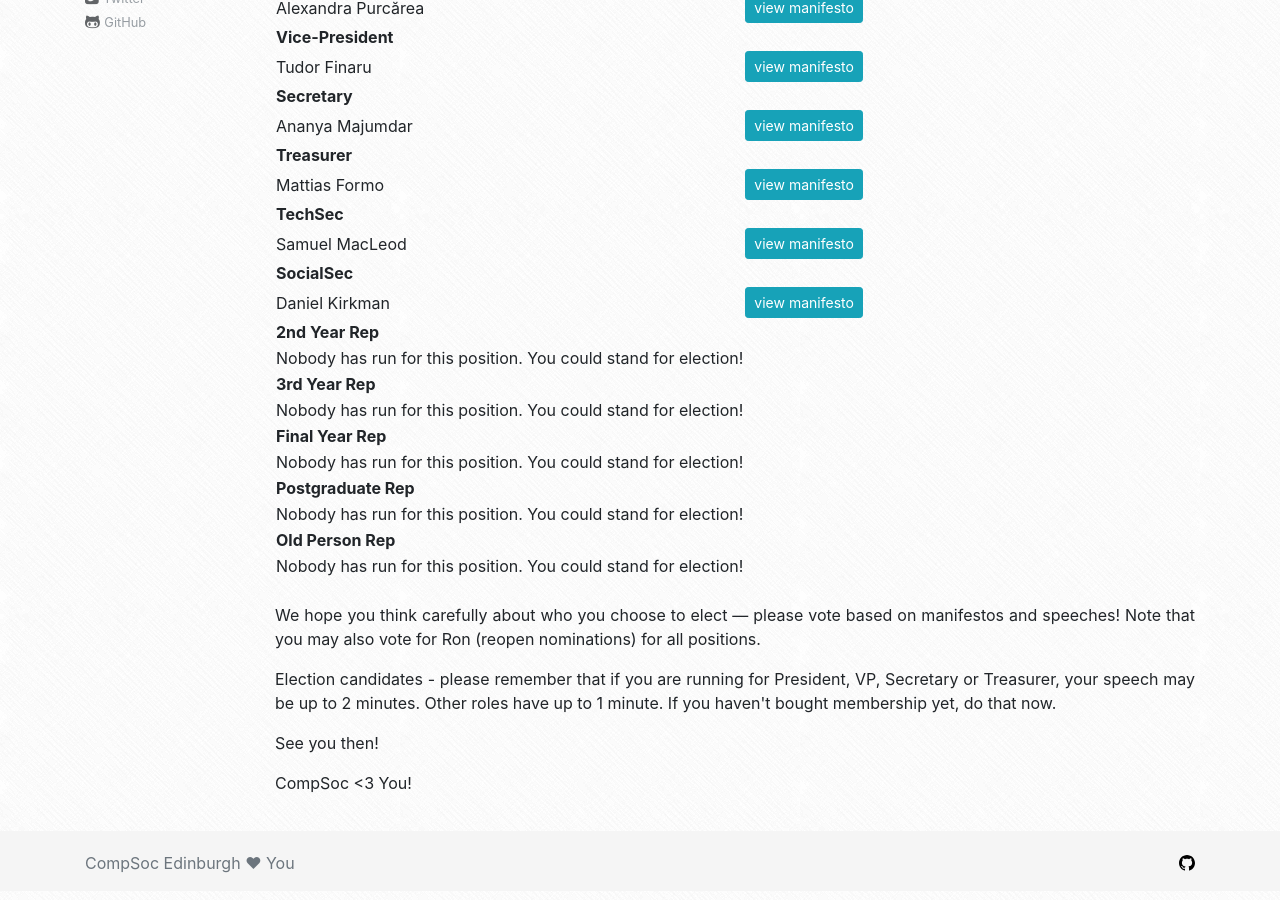
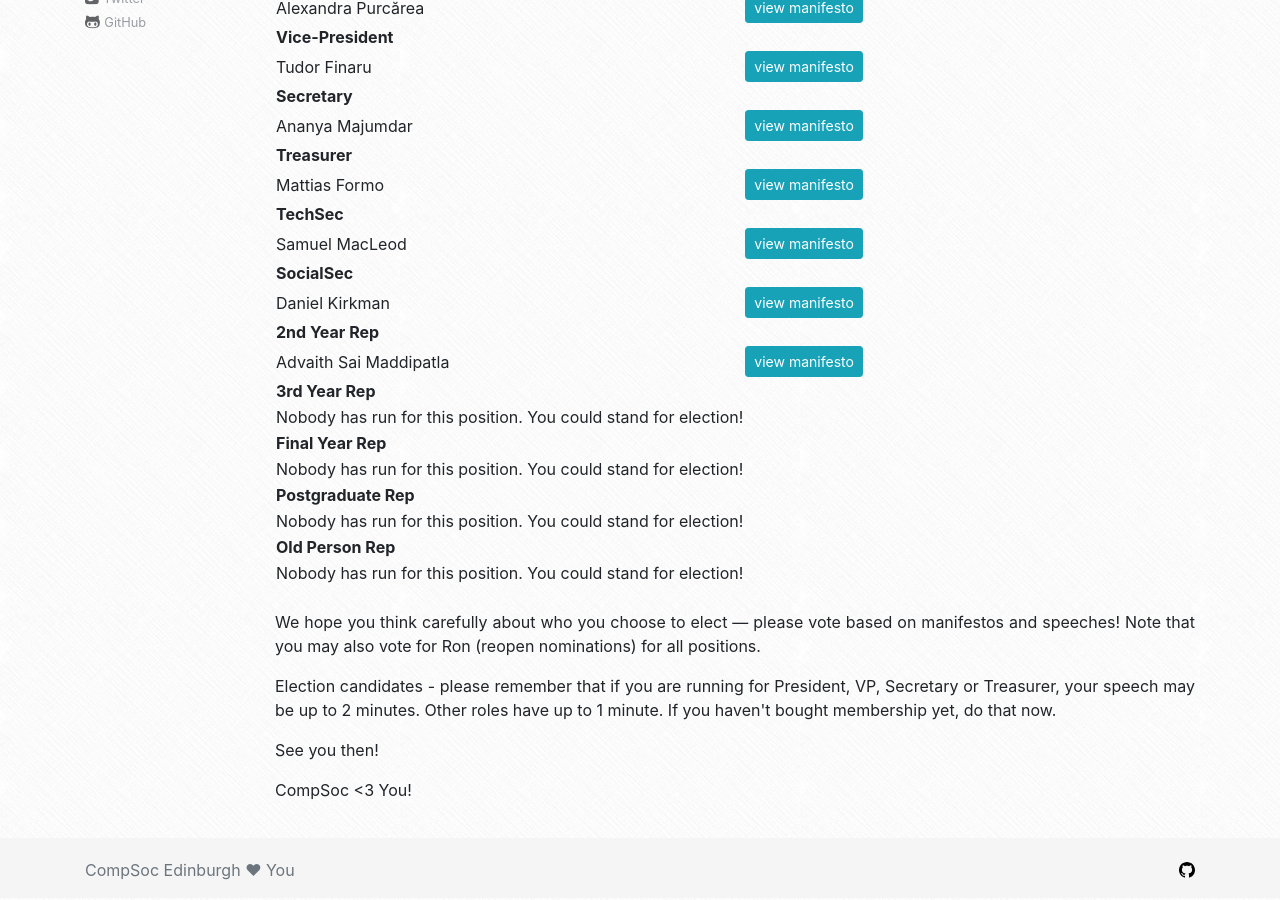
Before and after one commit to compsoc-edinburgh/website, a Jekyll site: the page built from _posts/2020-03-07-march-agm-manifestos.html, in a window 1280 px wide and 900 px high, scrolled down 586 px. Built offline with Jekyll 4.4.1, drawn with Linux system fonts in a browser that asks for light colours; nearby versions of some CDN libraries.

Commit message:
add the boi

```diff
--- a/_posts/2020-03-07-march-agm-manifestos.html
+++ b/_posts/2020-03-07-march-agm-manifestos.html
@@ -28,7 +28,8 @@ roles:
           url: https://drive.google.com/open?id=1Eq-p0e7de4GTe4my1g5LOhuxrkhmmqup
     - title: 2nd Year Rep
       people:
-        - name: Nobody has run for this position. You could stand for election!
+        - name: Advaith Sai Maddipatla
+          url: https://drive.google.com/open?id=1GRgXF8vmGYaDCur3XC0Birx-yZkP4Hjj
     - title: 3rd Year Rep
       people:
         - name: Nobody has run for this position. You could stand for election!
```
